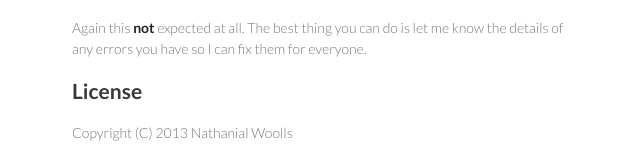
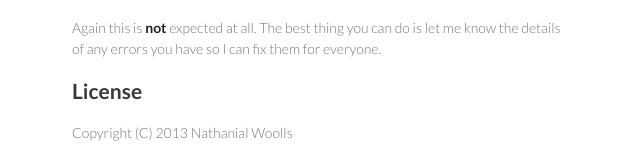
Before and after one commit to nwoolls/MultiMiner, a plain HTML site: page index.html in a window 1280 px wide. Shown: the part 9987-10147 px from the top of the page, 498-1138 px from the left. Drawn offline with Linux system fonts and the light colour scheme.

Commit message:
Type-o
Fixed a type-o detected by the discerning eye of my little sister

```diff
--- a/index.html
+++ b/index.html
@@ -320,7 +320,7 @@ sudo apt-get install bfgminer
 
 <p>So if you are thinking of donating but also have some old FPGA that isn't doing much for you with the current Bitcoin difficulty, or some Erupters, or really anything at all that would help me test different hardware setups that would rock. It's <em>way</em> easier to fix issues when I can actually reproduce them myself so this is a <em>very</em> good way to give back.</p>
 
-<p>Again this <strong>not</strong> expected at all. The best thing you can do is let me know the details of any errors you have so I can fix them for everyone.</p>
+<p>Again this is <strong>not</strong> expected at all. The best thing you can do is let me know the details of any errors you have so I can fix them for everyone.</p>
 
 <h2>
 <a name="license" class="anchor" href="#license"><span class="octicon octicon-link"></span></a>License</h2>
```
